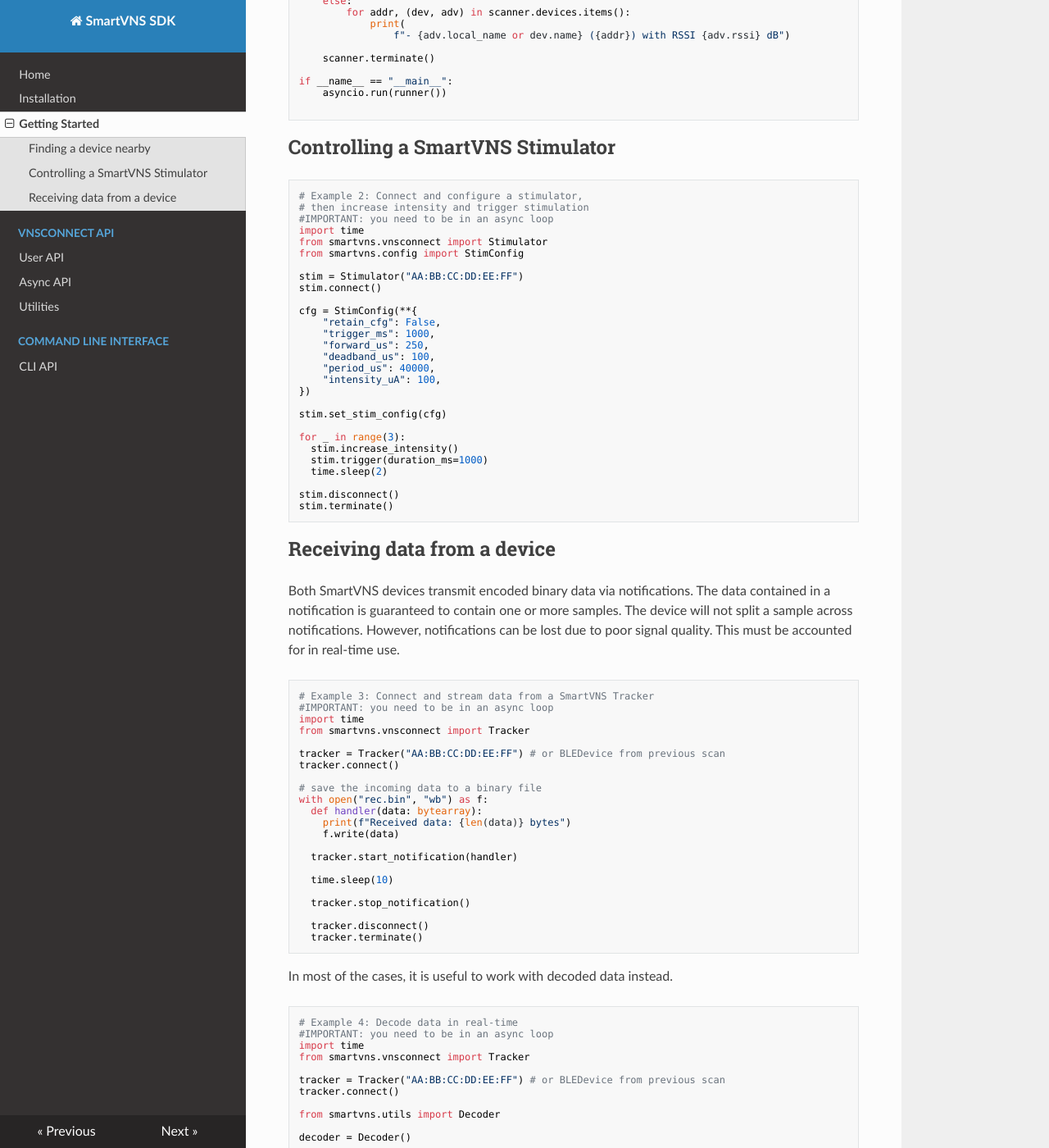
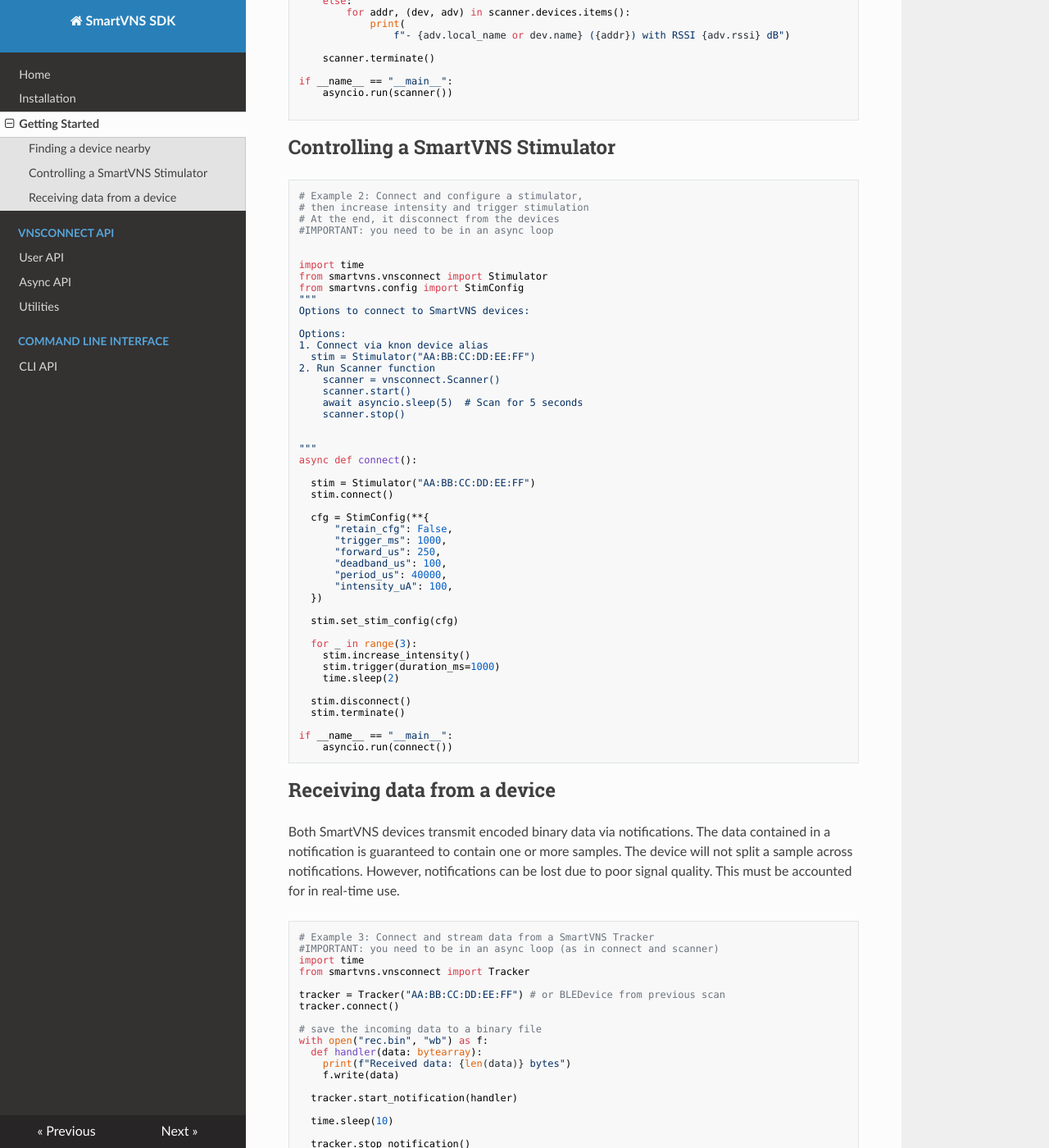
Before and after one commit to skaaltec/smartvns-sdk, an MkDocs documentation site: the page built from docs/getting-started.md, in a window 1280 px wide and 1400 px high, scrolled down 507 px. Shown: the whole window at 82% size. Built offline with MkDocs 1.6.1, drawn with Linux system fonts in a browser that asks for light colours; nearby versions of some CDN libraries; some of the changed text lies outside the part shown.

Commit message:
feat: improved docs

````diff
--- a/docs/getting-started.md
+++ b/docs/getting-started.md
@@ -10,7 +10,7 @@
 import asyncio
 
 
-async def runner():
+async def scanner():
     scanner = vnsconnect.Scanner()
     scanner.start()
     await asyncio.sleep(5)  # Scan for 5 seconds
@@ -28,7 +28,7 @@
     scanner.terminate()
 
 if __name__ == "__main__":
-    asyncio.run(runner())
+    asyncio.run(scanner())
 
 ```
 
@@ -36,32 +36,53 @@
 ```python
 # Example 2: Connect and configure a stimulator,
 # then increase intensity and trigger stimulation
+# At the end, it disconnect from the devices
 #IMPORTANT: you need to be in an async loop
+
+
 import time
 from smartvns.vnsconnect import Stimulator
 from smartvns.config import StimConfig
+"""
+Options to connect to SmartVNS devices:
 
-stim = Stimulator("AA:BB:CC:DD:EE:FF")
-stim.connect()
+Options:
+1. Connect via knon device alias
+  stim = Stimulator("AA:BB:CC:DD:EE:FF")
+2. Run Scanner function
+    scanner = vnsconnect.Scanner()
+    scanner.start()
+    await asyncio.sleep(5)  # Scan for 5 seconds
+    scanner.stop()
 
-cfg = StimConfig(**{
-    "retain_cfg": False,
-    "trigger_ms": 1000,
-    "forward_us": 250,
-    "deadband_us": 100,
-    "period_us": 40000,
-    "intensity_uA": 100,
-})
 
-stim.set_stim_config(cfg)
+"""
+async def connect():
 
-for _ in range(3):
-  stim.increase_intensity()
-  stim.trigger(duration_ms=1000)
-  time.sleep(2)
+  stim = Stimulator("AA:BB:CC:DD:EE:FF")
+  stim.connect()
 
-stim.disconnect()
-stim.terminate()
+  cfg = StimConfig(**{
+      "retain_cfg": False,
+      "trigger_ms": 1000,
+      "forward_us": 250,
+      "deadband_us": 100,
+      "period_us": 40000,
+      "intensity_uA": 100,
+  })
+
+  stim.set_stim_config(cfg)
+
+  for _ in range(3):
+    stim.increase_intensity()
+    stim.trigger(duration_ms=1000)
+    time.sleep(2)
+
+  stim.disconnect()
+  stim.terminate()
+
+if __name__ == "__main__":
+    asyncio.run(connect())
 ```
 
 
@@ -73,7 +94,7 @@
 
 ```python
 # Example 3: Connect and stream data from a SmartVNS Tracker
-#IMPORTANT: you need to be in an async loop
+#IMPORTANT: you need to be in an async loop (as in connect and scanner)
 import time
 from smartvns.vnsconnect import Tracker
 
@@ -100,7 +121,7 @@
 
 ```python
 # Example 4: Decode data in real-time
-#IMPORTANT: you need to be in an async loop
+#IMPORTANT: you need to be in an async loop (as in connect and scanner)
 import time
 from smartvns.vnsconnect import Tracker
 
@@ -141,7 +162,7 @@
 
 ```python
 #Example 5: define a custom data pipeline
-#IMPORTANT: you need to be in an async loop
+#IMPORTANT: you need to be in an async loop (as in connect and scanner)
 import time
 from smartvns.vnsconnect import Tracker
 
````
